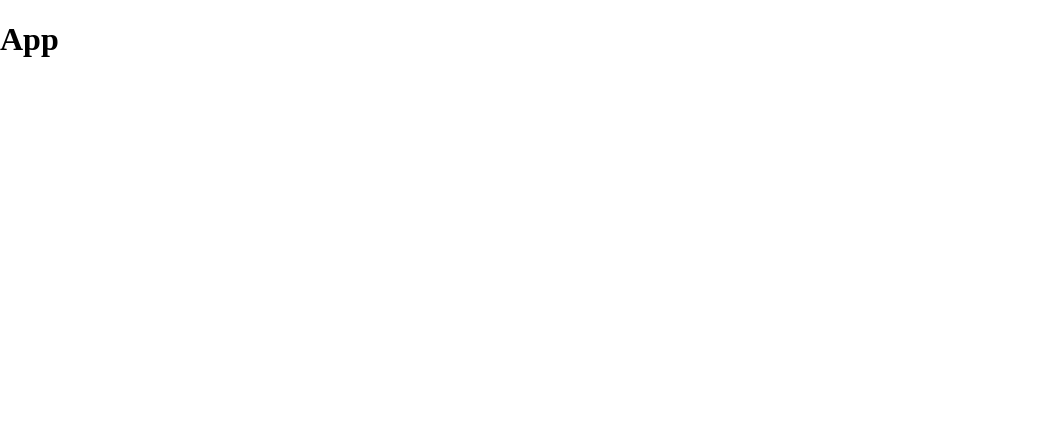
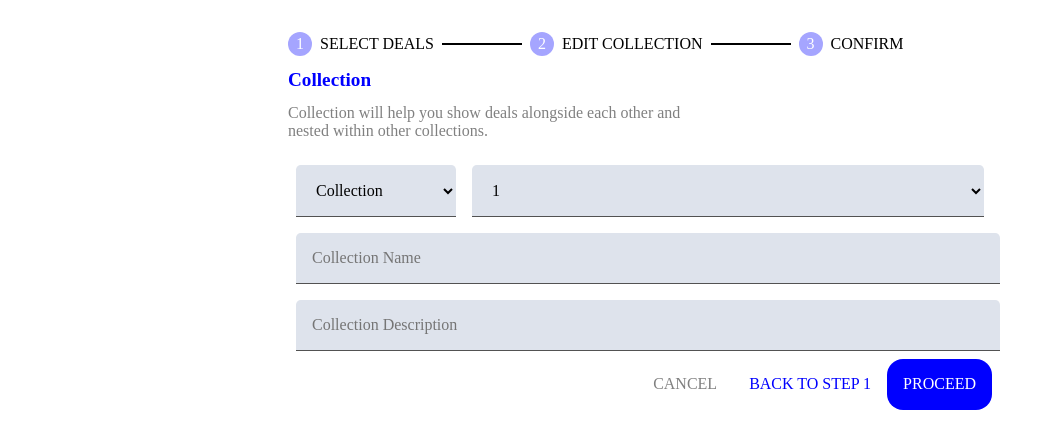
Before and after one commit to damiandelio/builtfirst-challenge, a Next.js app: page / in a window 1280 px wide. Shown: the top 448 px of the page, without its empty margins (0-1063 px from the left). Built offline with nearby package versions, Linux system fonts and the light colour scheme.

Commit message:
adds styles

```diff
--- a/src/pages/index.tsx
+++ b/src/pages/index.tsx
@@ -3,9 +3,53 @@ import styles from "@/styles/Home.module.scss";
 
 const Home: NextPage = () => {
   return (
-    <div className={styles.container}>
-      <h1>App</h1>
-    </div>
+    <main className={styles.page}>
+      <div className={styles.container}>
+        <div className={styles.steps}>
+          <div className={styles.bullet}>1</div>
+          <div>SELECT DEALS</div>
+          <div className={styles.line} />
+          <div className={styles.bullet}>2</div>
+          <div>EDIT COLLECTION</div>
+          <div className={styles.line} />
+          <div className={styles.bullet}>3</div>
+          <div>CONFIRM</div>
+        </div>
+        <h1>Collection</h1>
+        <p>
+          Collection will help you show deals alongside each other and
+          <br />
+          nested within other collections.
+        </p>
+        <form className={styles.form}>
+          <div>
+            <select
+              id="collection-type"
+              name="collection-type"
+              className={styles.collectionType}
+            >
+              <option value="collection">Collection</option>
+              <option value="sub-collection">Sub - Collection</option>
+            </select>
+            <select
+              id="sub-collection"
+              name="sub-collection"
+              placeholder="Sub-Collection Name"
+            >
+              <option value="1">1</option>
+              <option value="2">2</option>
+            </select>
+          </div>
+          <input type="text" placeholder="Collection Name" />
+          <input type="text" placeholder="Collection Description" />
+        </form>
+        <div className={styles.btnsContainer}>
+          <button className={styles.btnCancel}>CANCEL</button>
+          <button className={styles.btnBack}>BACK TO STEP 1</button>
+          <button className={styles.btnProceed}>PROCEED</button>
+        </div>
+      </div>
+    </main>
   );
 };
 
--- a/src/styles/Home.module.scss
+++ b/src/styles/Home.module.scss
@@ -1,2 +1,102 @@
+.page {
+  display: flex;
+  justify-content: center;
+  width: 100%;
+}
+
 .container {
+  display: flex;
+  flex-direction: column;
+  width: 100%;
+  max-width: 50rem;
+  padding: 2rem 3rem;
+  font-size: 1rem;
+
+  h1 {
+    font-size: 1.2rem;
+    color: blue;
+  }
+
+  p {
+    color: grey;
+  }
 }
+
+.form {
+  display: flex;
+  flex-direction: column;
+  max-width: 50rem;
+  margin: 1rem 0 0 0;
+
+  div {
+    display: flex;
+  }
+
+  input,
+  select {
+    width: 100%;
+    padding: 1rem;
+    margin: 0.5rem;
+    background: rgb(222, 227, 236);
+    border: none;
+    border-bottom: 1px solid rgb(82, 82, 82);
+    border-radius: 0.3rem 0.3rem 0 0;
+  }
+
+  .collectionType {
+    max-width: 10rem;
+  }
+}
+
+.steps {
+  display: flex;
+  align-items: center;
+
+  .bullet {
+    display: flex;
+    justify-content: center;
+    align-items: center;
+    min-width: 1.5rem;
+    min-height: 1.5rem;
+    margin: 0 0.5rem 0 0;
+    background: rgb(165, 165, 255);
+    border-radius: 100%;
+    color: #fff;
+  }
+
+  .line {
+    height: 0;
+    width: 5rem;
+    margin: 0 0.5rem;
+    border-top: 2px solid #000;
+  }
+}
+
+.btnsContainer {
+  display: flex;
+  width: 100%;
+  justify-content: flex-end;
+
+  button {
+    background: none;
+    border: none;
+    padding: 1rem;
+  }
+
+  .btnCancel {
+    width: fit-content;
+    color: grey;
+  }
+
+  .btnBack {
+    width: fit-content;
+    color: blue;
+  }
+
+  .btnProceed {
+    background: blue;
+    color: #fff;
+    border-radius: 1rem;
+    border: none;
+  }
+}
```
